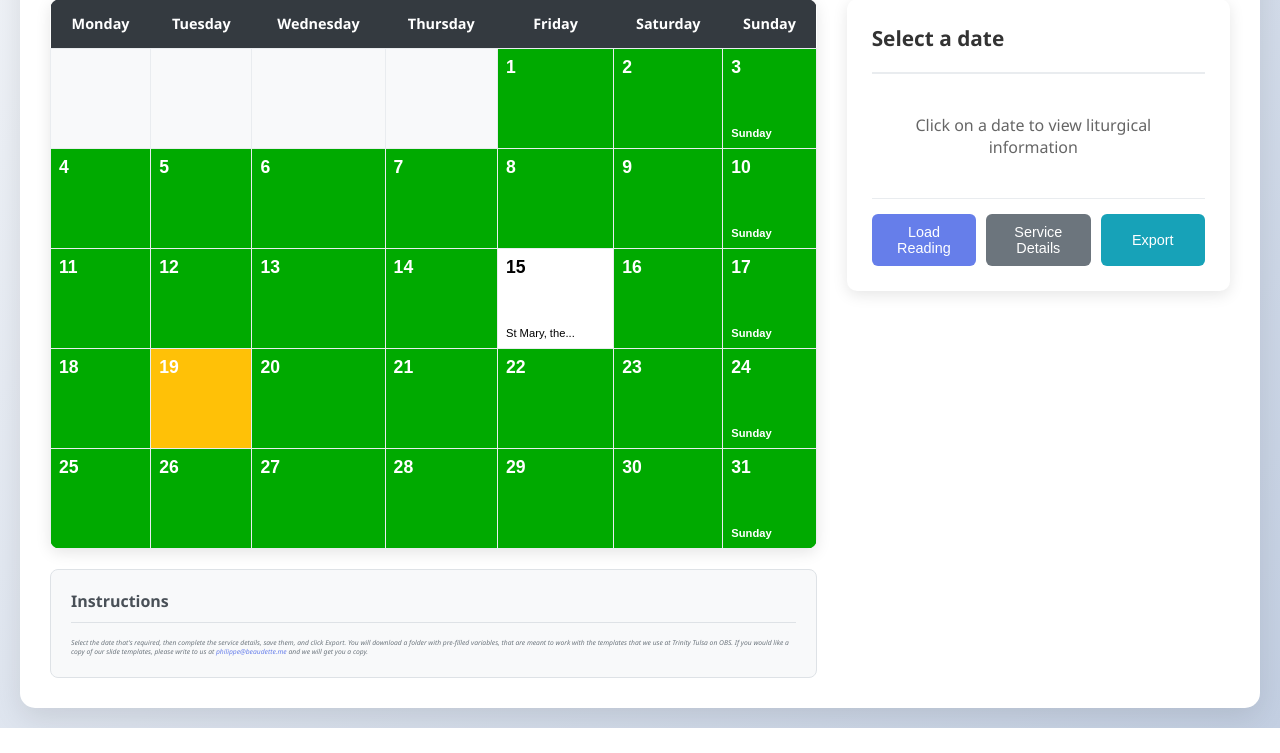
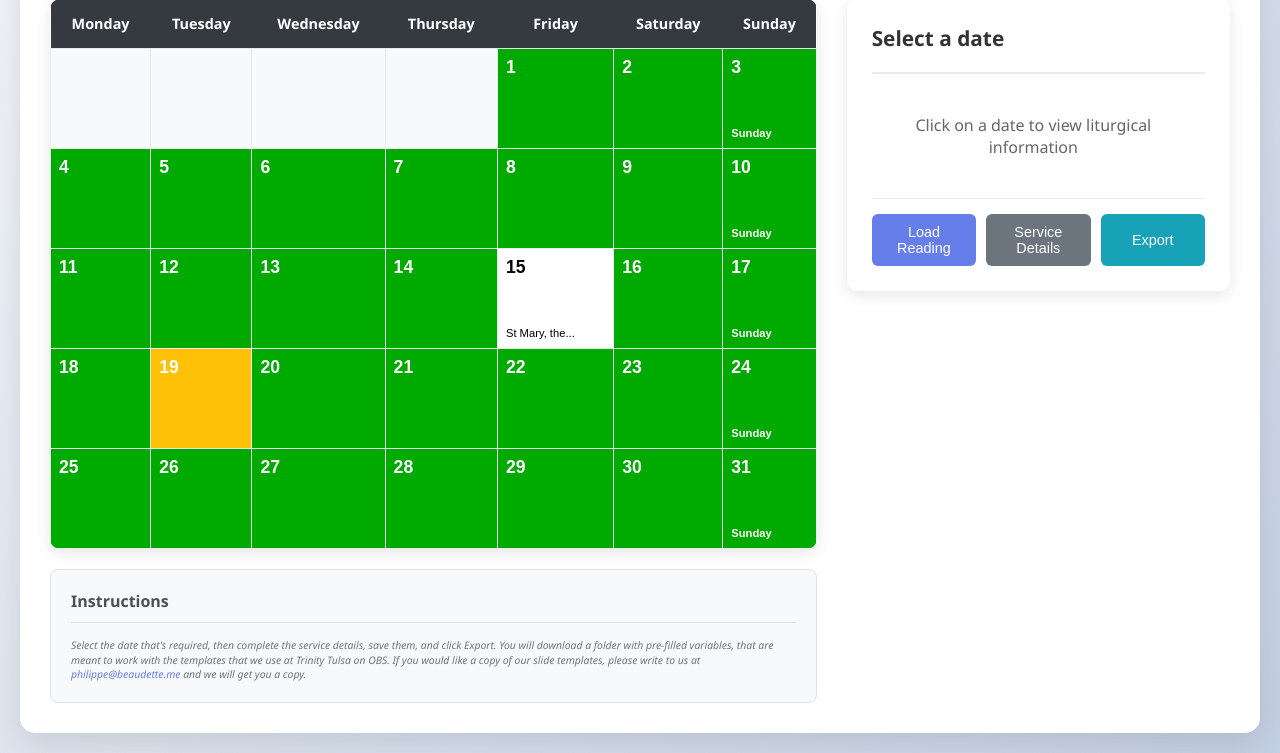
Before and after one commit to philippe-in-sf/LiturgyCreator, a Flask app: page / in a window 1280 px wide. Shown: the part 304-1057 px from the top of the page. Before the commit the page ends 1032 px from the top, so only its background shows below. Run offline with Flask 3, Linux system fonts and the light colour scheme.

Commit message:
Improve readability of instructions by adjusting font size
Update font-size in templates/calendar.html for instruction paragraphs from 0.42rem to 0.65rem to enhance user experience.

Replit-Commit-Author: Agent
Replit-Commit-Session-Id: 384dec8e-8a16-462f-a632-3e99a11fa241
Replit-Commit-Checkpoint-Type: full_checkpoint

```diff
--- a/templates/calendar.html
+++ b/templates/calendar.html
@@ -435,7 +435,7 @@
         .instructions p {
             margin: 0;
             color: #6c757d;
-            font-size: 0.42rem;
+            font-size: 0.65rem;
             font-style: italic;
             line-height: 1.4;
         }
```
